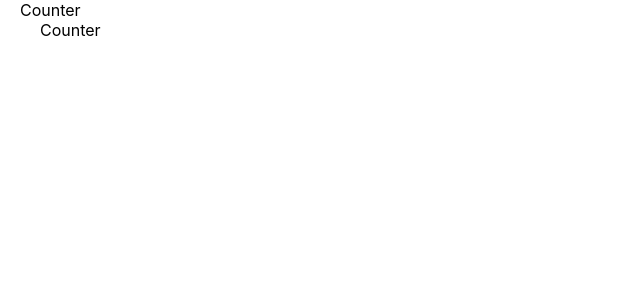
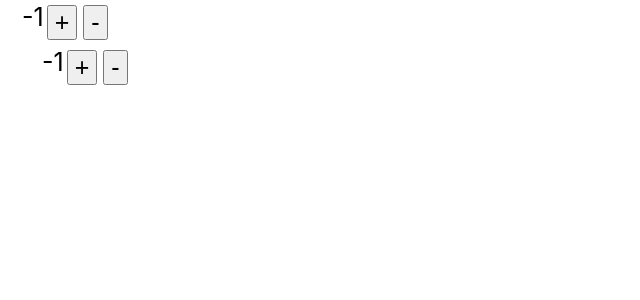
Before and after one commit to ali-chamas/react-recursive-counter, a React (Create React App) app: page / in a window 1280 px wide. Shown: the top 300 px of the page, without its empty margins (0-640 px from the left). Built offline with nearby package versions, Linux system fonts and the light colour scheme.

Commit message:
finished-child-recursion

```diff
--- a/src/App.jsx
+++ b/src/App.jsx
@@ -13,15 +13,19 @@ const App = () => {
     };
 
     const updatedTreeData = addChildNode(treeData, parent, newNode);
+
     setTreeData(updatedTreeData);
   };
 
   const addChildNode = (tree, parent, newNode) => {
     if (tree.id === parent.id) {
-      return { ...tree, children: [...tree.children, newNode] };
+      return {
+        ...tree,
+        children: [...tree.children, newNode],
+      };
     } else if (tree.children) {
       const updatedChildren = tree.children.map((child, i) =>
-        addChildNode(child, parent, newNode)
+        addChildNode(child, parent, { ...newNode, value: child.value - 1 })
       );
       return { ...tree, children: updatedChildren };
     }
--- a/src/components/Counter.jsx
+++ b/src/components/Counter.jsx
@@ -1,7 +1,13 @@
-import React from "react";
+import React, { useState } from "react";
 
-const Counter = () => {
-  return <div>Counter</div>;
+const Counter = ({ node, add }) => {
+  return (
+    <div className="counter">
+      <span>{node.value}</span>
+      <button onClick={() => add(node, node.value - 1)}>+</button>
+      <button>-</button>
+    </div>
+  );
 };
 
 export default Counter;
```
